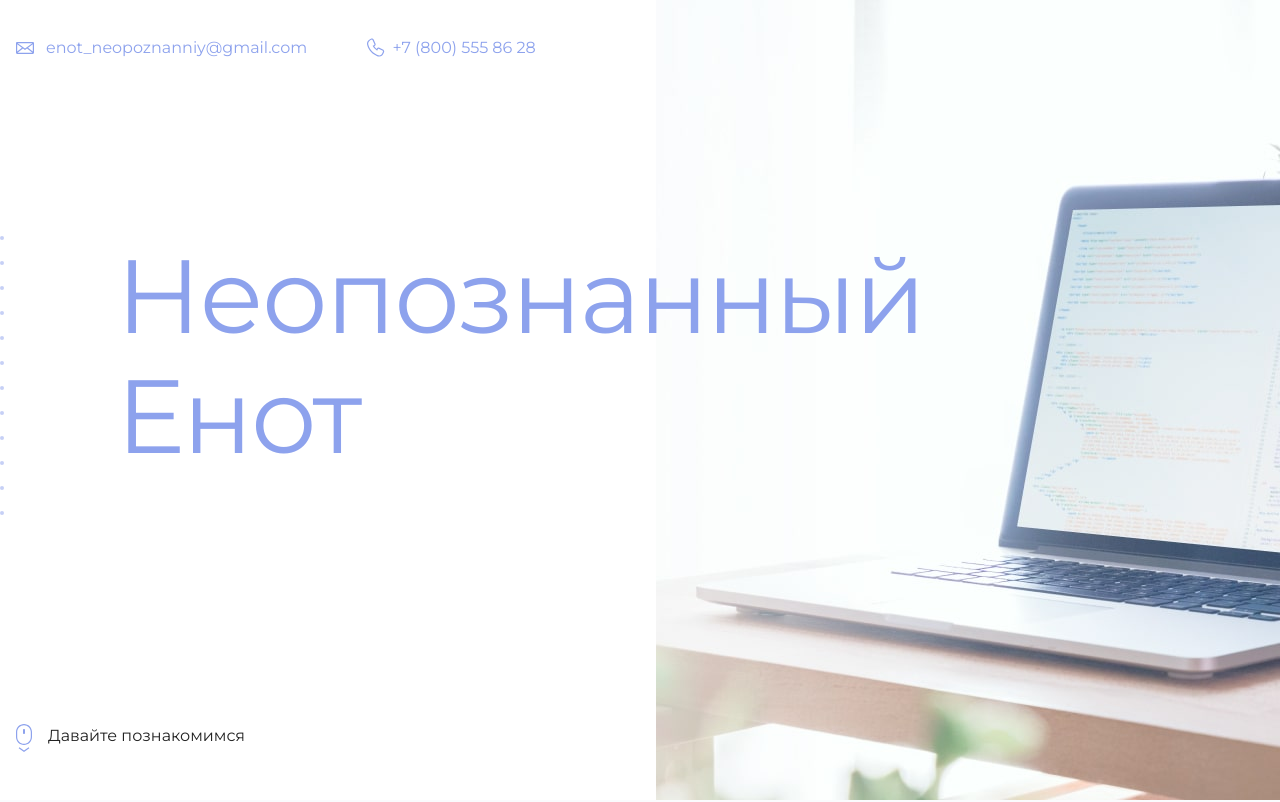
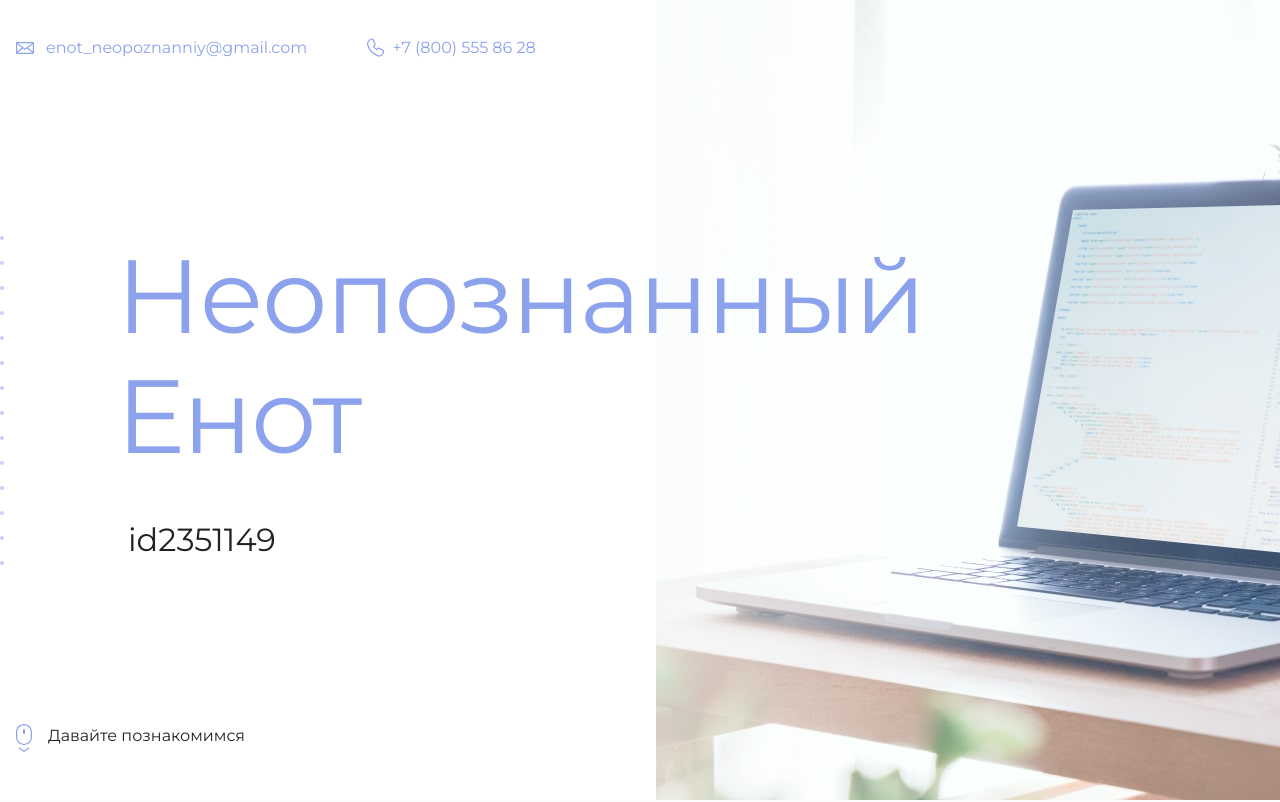
Before and after one commit to devBazylev/github-second, a plain HTML site: page index.html in a window 1280 px wide. Shown: the top 802 px of the page. Drawn offline with Linux system fonts and the light colour scheme.

Commit message:
Update index.html
22

```diff
--- a/index.html
+++ b/index.html
@@ -19,7 +19,7 @@
       <section class="hero-image">
         <div class="container">
           <h1 class="heading">Неопознанный Енот</h1>
-          <p><!-- Тут ваш id на сайте Академии --></p>
+          <p>id2351149</p>
         </div>
       </section>
 
```
